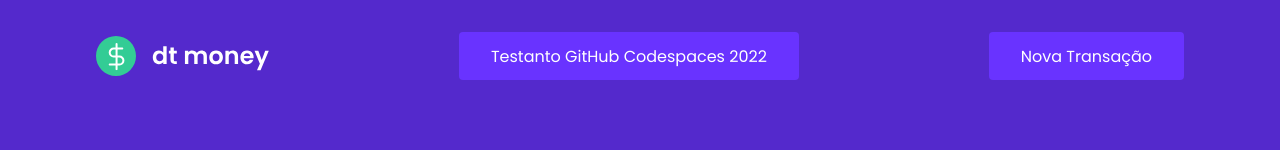
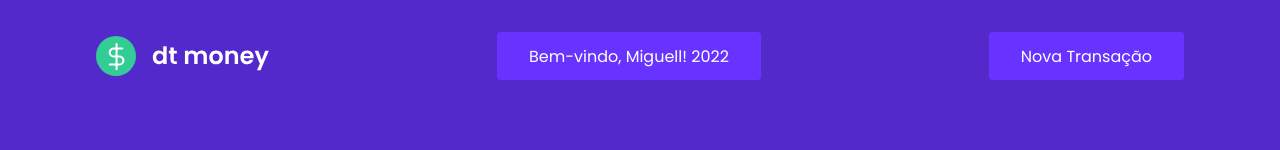
Before and after one commit to dgsdev/dtmoney, a React (Create React App) app: page / in a window 1280 px wide. Shown: the top 150 px of the page. Built offline with nearby package versions, Linux system fonts and the light colour scheme; no server answers; what miragejs would draw is missing.

Commit message:
up button

```diff
--- a/src/components/Header/index.tsx
+++ b/src/components/Header/index.tsx
@@ -12,7 +12,7 @@ export function Header({ onOpenNewTransactionModal }: HeaderProps) {
             <Content>
             <img src={logoImg} alt="dt money" />
             <button type="button" onClick={onOpenNewTransactionModal}>
-                Testanto GitHub Codespaces 2022
+                Bem-vindo, Miguell! 2022
             </button>
             <button type="button" onClick={onOpenNewTransactionModal}>
               Nova Transação
```
